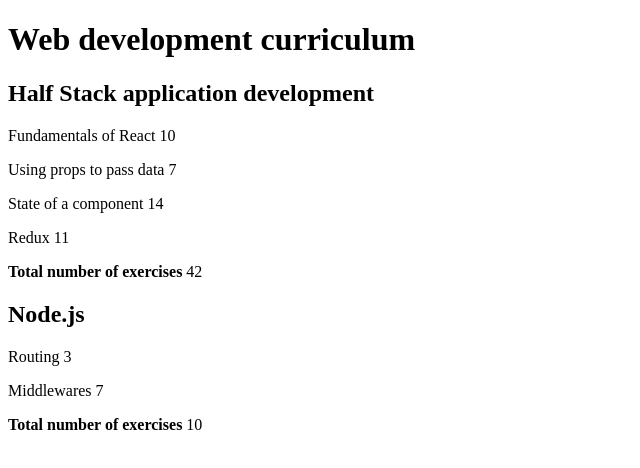
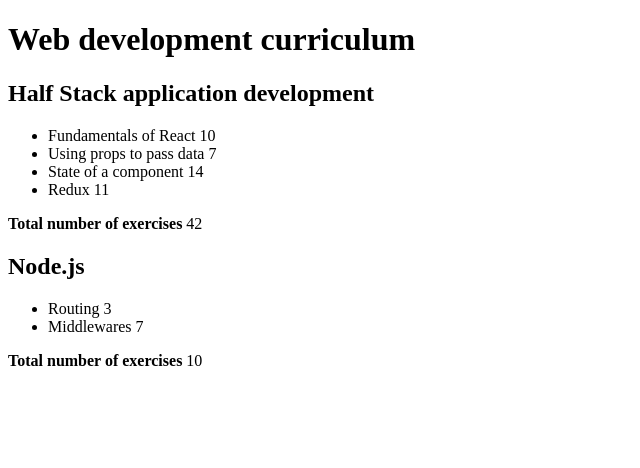
Before and after one commit to stylized-substance/Full-Stack-open-2022, a React (Create React App) app in the folder part2/courseinfo/: page / in a window 1280 px wide. Shown: the top 468 px of the page, without its empty margins (0-640 px from the left). Built offline with nearby package versions, Linux system fonts and the light colour scheme.

Commit message:
added working list

```diff
--- a/part2/courseinfo/src/components/Course.js
+++ b/part2/courseinfo/src/components/Course.js
@@ -4,8 +4,8 @@ const Course = ({ header, courses }) => {
   return (
     <div>
       <Header content={header} />
-      {courses.map(course =>
-        <Content name={course.name} parts={course.parts} />
+      {courses.map((course) =>
+        <Content name={course.name} parts={course.parts} key={course.id} />
       )}
     </div>
   )
@@ -27,20 +27,22 @@ const Content = ({ name, parts }) => {
       <h2>
         {name}
       </h2>
-      {parts.map(part =>
-        <Part name={part.name} exercises={part.exercises} />
-      )}
+      <ul>
+        {parts.map((part) =>
+          <Part name={part.name} exercises={part.exercises} key={part.id} />
+        )}
+      </ul>
       <b>Total number of exercises </b>
       {parts.reduce((accumulator, obj) => accumulator + obj.exercises, 0)}
     </div>
   )
 }
 
-const Part = ({ name, exercises }) => {
+const Part = ({ name, exercises}) => {
   return (
-    <p>
+    <li>
       {name} {exercises}
-    </p>
+    </li>
   )
 }
 
```
